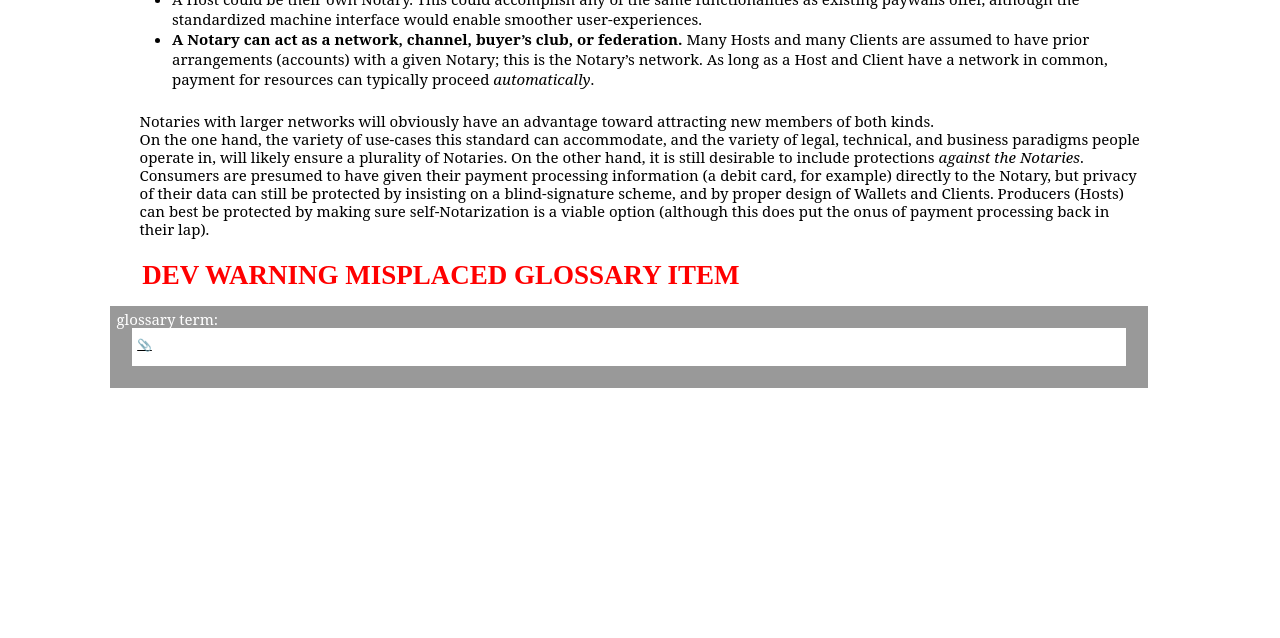
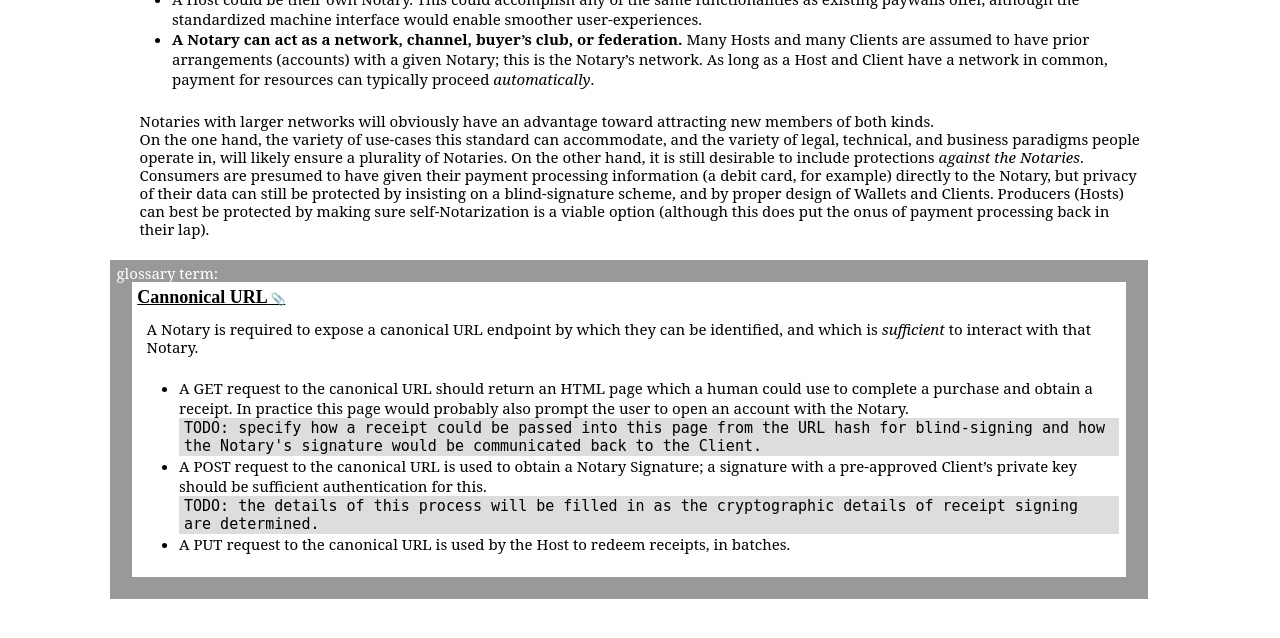
Before and after one commit to erikpukinskis/direct-monetization-static, a Jekyll site: the page built from _proposal/03_parties.markdown, in a window 1280 px wide and 900 px high, scrolled down 2019 px. Shown: the top 638 px of the window. Built offline with Jekyll 4.4.1, drawn with Linux system fonts in a browser that asks for light colours; part of the change alters nothing that is shown.

Commit message:
spellcheck

```diff
--- a/_data/glossary.yaml
+++ b/_data/glossary.yaml
@@ -40,7 +40,7 @@ receipt_definition:
     All menu.xml files covering a given resource, and the `Receipts-Accepts` header for that resource, should give the same Receipt Definitions.
     Receipt Definitions are covered in the same XSD name-space as a menu.xml.
     Note that the root of a Receipt Definition is a `definitions` element, which is a list of `definition`s.
-cannonical_url:
+canonical_url:
   subject: Cannonical URL
   path: /parties.html#glossary_cannonical_url
   meaning: |
```
